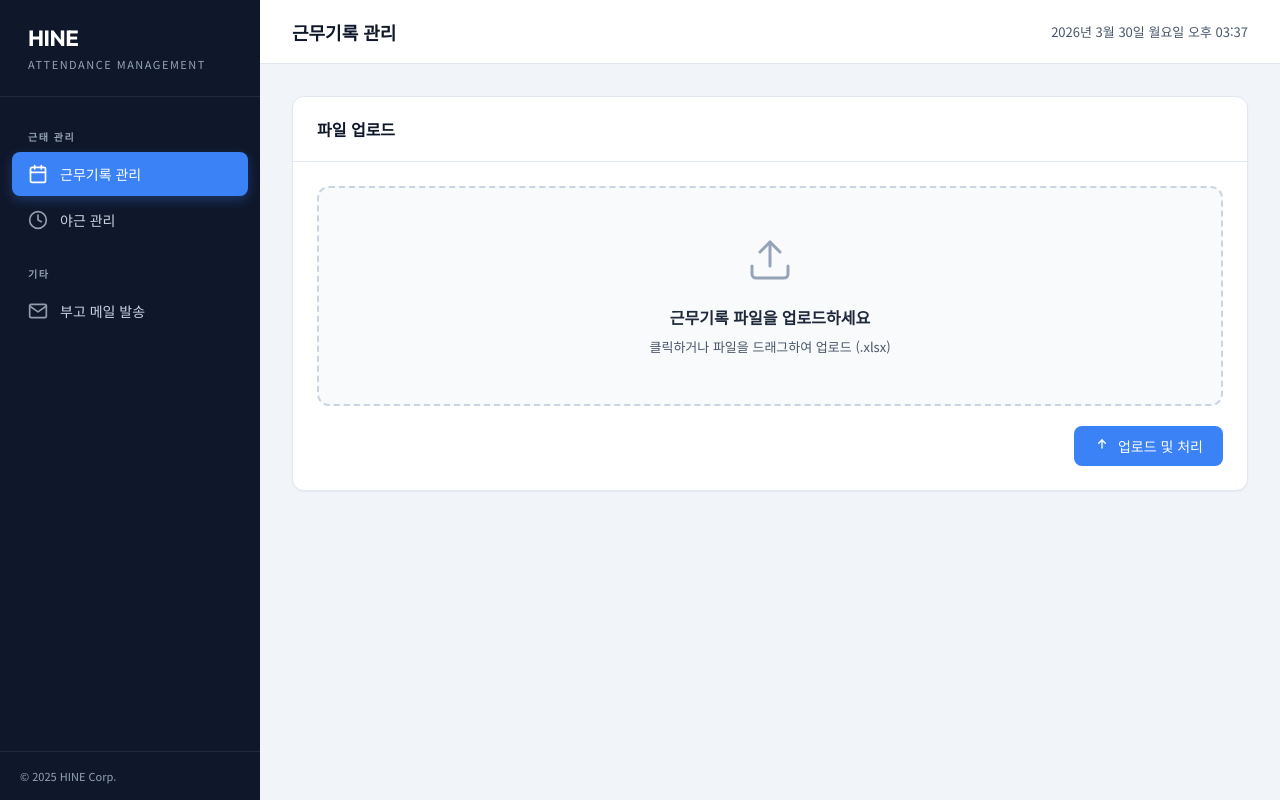
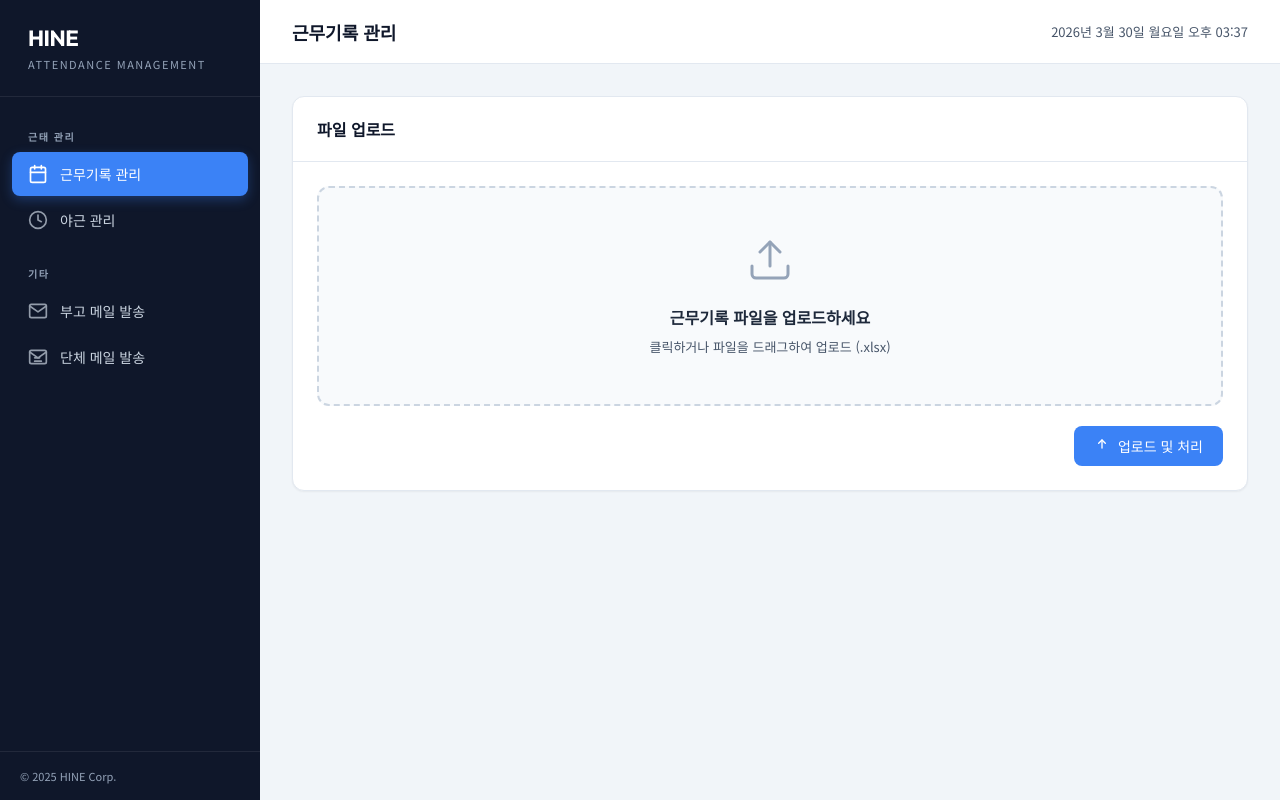
Before and after one commit to gnexsdk/hnine_hr, a Flask app: page / in a window 1280 px wide. Run offline with Flask 3, Linux system fonts and the light colour scheme.

Commit message:
Update base.html

```diff
--- a/templates/base.html
+++ b/templates/base.html
@@ -659,6 +659,15 @@
                 </svg>
                 부고 메일 발송
             </a>
+            <a href="/bulk_mail" class="nav-item {% if active_page == 'bulk_mail' %}active{% endif %}" onclick="closeSidebar()">
+                <svg class="nav-icon" viewBox="0 0 24 24" fill="none" stroke="currentColor" stroke-width="2" stroke-linecap="round" stroke-linejoin="round">
+                    <path d="M4 4h16c1.1 0 2 .9 2 2v12c0 1.1-.9 2-2 2H4c-1.1 0-2-.9-2-2V6c0-1.1.9-2 2-2z"></path>
+                    <polyline points="22,6 12,13 2,6"></polyline>
+                    <line x1="8" y1="17" x2="16" y2="17"></line>
+                    <line x1="8" y1="13" x2="14" y2="13"></line>
+                </svg>
+                단체 메일 발송
+            </a>
         </div>
         <div class="sidebar-footer">
             © 2025 HINE Corp.
```
